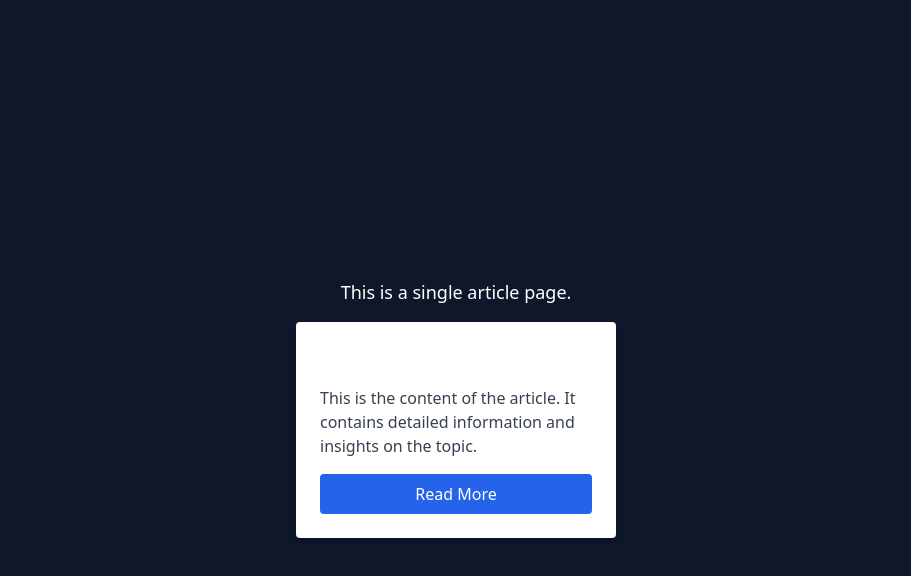
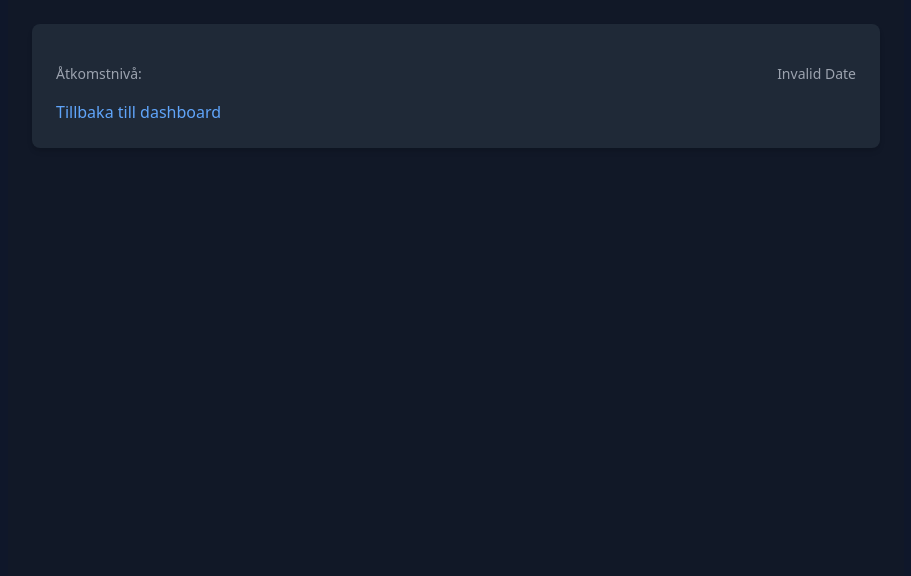
Before and after one commit to Denturion/nyhetsprenumeration, a React (Vite) app in the folder frontend/: page /article/1 in a window 1280 px wide. Shown: the top 576 px of the page, without its empty margins (184-1095 px from the left). Built offline with nearby package versions, Linux system fonts and the light colour scheme; no server answers; sample sign-in values are in the browser's storage.

Commit message:
fixat en grund layout

```diff
--- a/frontend/src/hooks/useArticle.ts
+++ b/frontend/src/hooks/useArticle.ts
@@ -41,7 +41,7 @@ export const useArticle = () => {
 
   const getoneArticleById = async (id:number) => {
     const article = await getArticleById(id)
-    return article[0];
+    return article;
 
   }
 
--- a/frontend/src/pages/SingleArticlePage.tsx
+++ b/frontend/src/pages/SingleArticlePage.tsx
@@ -4,44 +4,52 @@ import { useEffect, useState } from "react";
 import type { ArticleData } from "../models/ArticleOutput";
 
 export const SingleArticlePage = () => {
- const {id} = useParams()
+  const { id } = useParams();
+  const { getoneArticleById } = useArticle();
 
- const { getoneArticleById } = useArticle()
   const [article, setArticle] = useState<ArticleData>({
     id: 0,
     title: "",
     content: "",
     levelRequired: "",
     createdAt: "",
-  image:""
- })
-
- console.log(article.title);
-
+    image: "",
+  });
 
   useEffect(() => {
     if (!id) return;
     const fetchArticle = async () => {
-      const onearticle = await getoneArticleById(parseInt(id));
-      setArticle(onearticle);
+      const oneArticle = await getoneArticleById(parseInt(id));
+      setArticle(oneArticle);
     };
     fetchArticle();
   }, [id]);
 
+  return (
+    <div className="min-h-screen bg-gray-900 text-gray-100 p-6 max-w-4xl mx-auto">
+      <div className="bg-gray-800 shadow-md p-6 rounded-lg space-y-4">
+        {article.image && (
+          <img
+            src={article.image}
+            alt={article.title}
+            className="w-full h-64 object-cover rounded"
+          />
+        )}
 
-	return (
-		<div className='flex flex-col items-center justify-center h-screen bg-slate-900'>
-			<h1 className='text-4xl font-bold mb-4'>{article.title}</h1>
-			<p className='text-lg'>This is a single article page.</p>
-			<div className='bg-white p-6 rounded shadow-md w-80 mt-4'>
-				<h2 className='text-2xl font-semibold mb-2'>Article Title</h2>
-				<p className='text-gray-700 mb-4'>
-					This is the content of the article. It contains detailed information
-					and insights on the topic.
-				</p>
-				<button className='w-full bg-blue-600 text-white py-2 rounded hover:bg-blue-700 transition duration-200'>
-					Read More
-				</button>
+        <h1 className="text-3xl font-bold text-white">{article.title}</h1>
+
+        <div className="text-sm text-gray-400 flex justify-between">
+          <span>
+            Åtkomstnivå:{" "}
+            <span className="capitalize font-medium text-gray-200">
+              {article.levelRequired}
+            </span>
+          </span>
+          <span>{new Date(article.createdAt).toLocaleDateString("sv-SE")}</span>
+        </div>
+
+        <p className="text-gray-200 whitespace-pre-line">{article.content}</p>
+	  <a href="http://localhost:5173/dashboard" className=" text-blue-400 block mt-2">Tillbaka till dashboard</a>
       </div>
     </div>
   );
--- a/frontend/src/services/articleservice.ts
+++ b/frontend/src/services/articleservice.ts
@@ -1,7 +1,5 @@
 import type { ArticleData, Articlepagination, CreateArticleMesage, FormType, UpdateArticleMessage } from "../models/ArticleOutput";
 import { deleteData, getData, patchData, postData } from "./baseservice";
-
-const BASE_URL = "http://localhost:5000";
 
 const handleRequest = async <T>(request: Promise<T>): Promise<T> => {
   try {
@@ -26,17 +24,17 @@ export const getAllArticles = async (page:number,query?:string,searchquery?:stri
     return handleRequest(getData(url));
 }
 
-export const getArticleById = async (id:number):Promise<ArticleData[]> => {
-    return handleRequest(getData(`${BASE_URL}/articles/${id}`));
+export const getArticleById = async (id:number):Promise<ArticleData> => {
+    return handleRequest(getData(`/articles/${id}`));
 }
 
 export const updateArticleById = async (id:number,payload:FormType):Promise<UpdateArticleMessage> => {
-    return handleRequest(patchData(`${BASE_URL}/articles/${id}`,payload));
+    return handleRequest(patchData(`/articles/${id}`,payload));
 }
 
 export const deleteArticleById = async (id:number):Promise<string> => {
-    return handleRequest(deleteData(`${BASE_URL}/articles/${id}`));
+    return handleRequest(deleteData(`/articles/${id}`));
 }
 export const createArticle = async (payload:ArticleData):Promise<CreateArticleMesage> => {
-    return handleRequest(postData(`${BASE_URL}/articles`, payload));
+    return handleRequest(postData(`/articles`, payload));
 }
--- a/frontend/src/services/baseservice.ts
+++ b/frontend/src/services/baseservice.ts
@@ -12,9 +12,9 @@ api.interceptors.request.use((config) => {
   return config;
 });
 
+const token = sessionStorage.getItem("token");
 
 export const getData = async <T> (url:string):Promise<T> => {
-      const token = sessionStorage.getItem("token");
   if (!token) {
     window.location.href = "/login";
     throw new Error("Ingen token – skickar till login");
@@ -25,18 +25,30 @@ return data
 }
 
 export const postData = async <T> (url:string,payload:any):Promise<T> => {
+  if (!token) {
+    window.location.href = "/login";
+    throw new Error("Ingen token – skickar till login");
+  }
 const response = await axios.post<T>(url,payload)
 const data = response.data;
 return data
 }
 
 export const patchData = async <T> (url:string,payload:any):Promise<T> => {
+  if (!token) {
+    window.location.href = "/login";
+    throw new Error("Ingen token – skickar till login");
+  }
 const response = await axios.patch<T>(url,payload)
 const data = response.data;
 return data
 }
 
 export const deleteData = async <T> (url:string):Promise<T> => {
+  if (!token) {
+    window.location.href = "/login";
+    throw new Error("Ingen token – skickar till login");
+  }
 const response = await axios.delete<T>(url)
 const data = response.data;
 return data
```
Also changed, not shown: 1 other file (tests, documents, lock files or other folders). Lines whose indentation alone changed are shown as unchanged.
